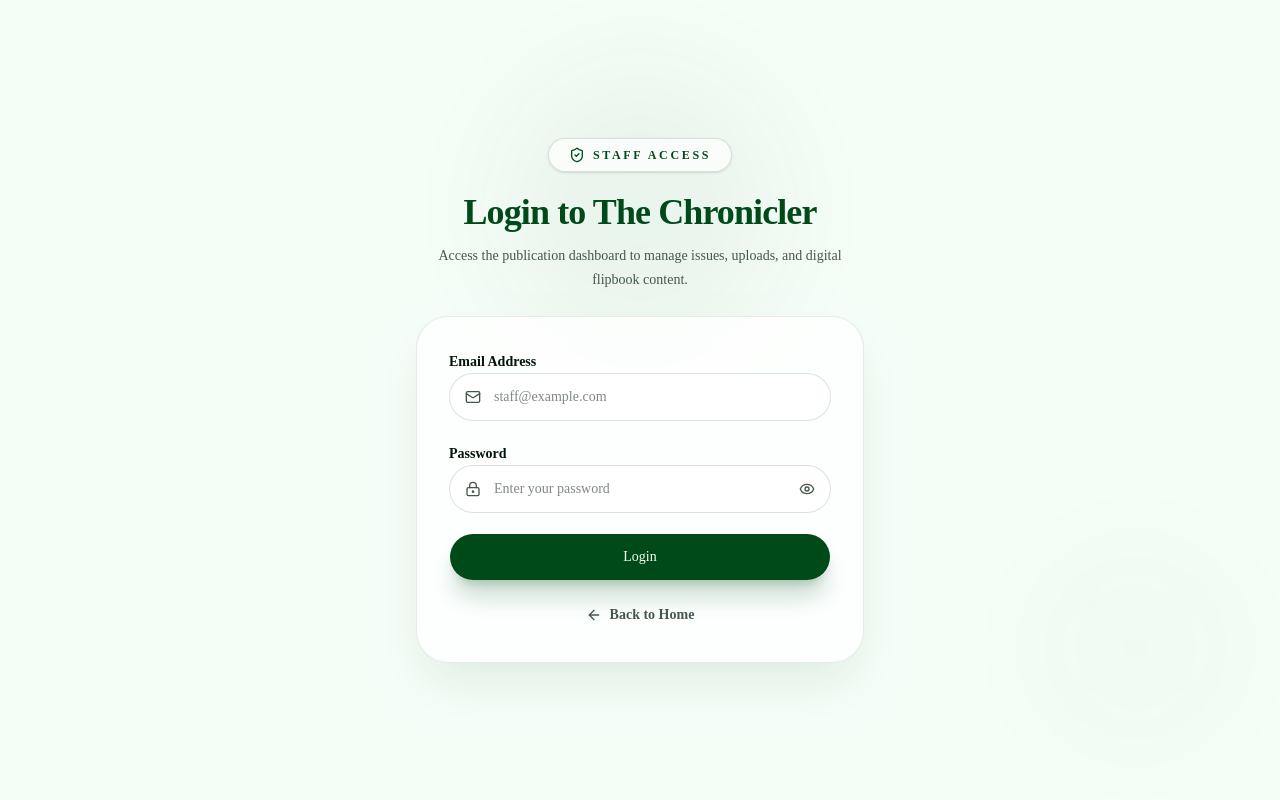
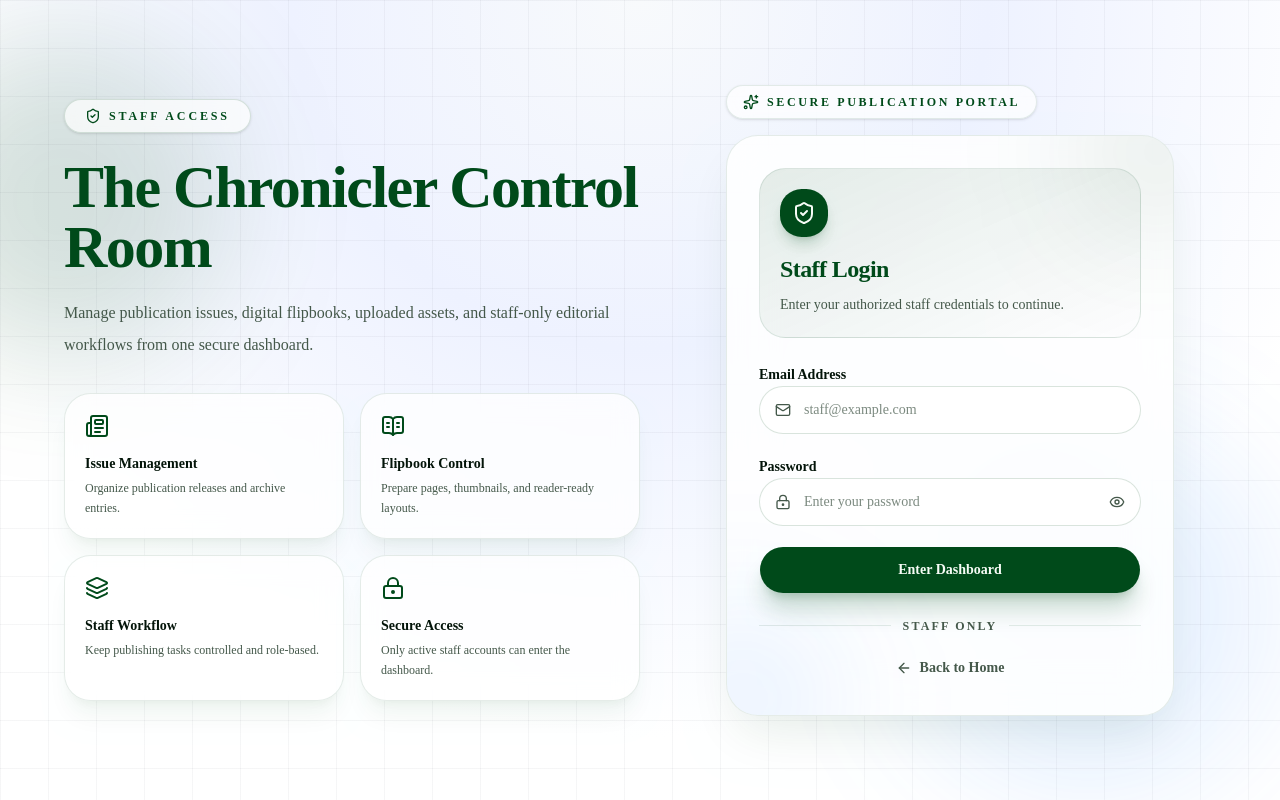
Before and after one commit to buildwithjaym/chronicler-flipbook, a Next.js app: page /login in a window 1280 px wide. Built offline with nearby package versions, Linux system fonts and the light colour scheme; no server answers.

Commit message:
added the login and also the login successful

```diff
--- a/app/login/login-form.tsx
+++ b/app/login/login-form.tsx
@@ -2,10 +2,27 @@
 
 import Link from "next/link"
 import { useRouter, useSearchParams } from "next/navigation"
-import { useState } from "react"
-import { ArrowLeft, Eye, EyeOff, Loader2, LockKeyhole, Mail } from "lucide-react"
+import { useState, type FormEvent } from "react"
+import {
+  ArrowLeft,
+  Eye,
+  EyeOff,
+  Loader2,
+  LockKeyhole,
+  Mail,
+  ShieldCheck,
+} from "lucide-react"
+
 import { Button } from "@/components/ui/button"
 import { createClient } from "@/lib/supabase/client"
+
+type UserRole = "pending" | "staff" | "editor" | "admin"
+type UserStatus = "pending" | "active" | "disabled"
+
+type StaffProfile = {
+  role: UserRole
+  status: UserStatus
+}
 
 export default function LoginForm() {
   const router = useRouter()
@@ -19,21 +36,72 @@ export default function LoginForm() {
   const [isLoading, setIsLoading] = useState(false)
 
   const redirectedFrom = searchParams.get("redirectedFrom")
+  const routeError = searchParams.get("error")
+
   const safeRedirect =
-    redirectedFrom && redirectedFrom.startsWith("/") ? redirectedFrom : "/admin"
+    redirectedFrom &&
+    redirectedFrom.startsWith("/") &&
+    !redirectedFrom.startsWith("//")
+      ? redirectedFrom
+      : "/admin"
 
-  async function handleLogin(event: React.FormEvent<HTMLFormElement>) {
+  const displayError =
+    errorMessage ||
+    (routeError === "unauthorized"
+      ? "Your account is not authorized to access the staff dashboard."
+      : "")
+
+  async function handleLogin(event: FormEvent<HTMLFormElement>) {
     event.preventDefault()
+
+    const cleanEmail = email.trim().toLowerCase()
+
     setErrorMessage("")
     setIsLoading(true)
 
-    const { error } = await supabase.auth.signInWithPassword({
-      email,
+    const { data, error } = await supabase.auth.signInWithPassword({
+      email: cleanEmail,
       password,
     })
 
-    if (error) {
+    if (error || !data.user) {
       setErrorMessage("Invalid email or password. Please try again.")
+      setIsLoading(false)
+      return
+    }
+
+    const { data: profile, error: profileError } = await supabase
+      .from("users")
+      .select("role, status")
+      .eq("id", data.user.id)
+      .maybeSingle<StaffProfile>()
+
+    if (profileError || !profile) {
+      await supabase.auth.signOut()
+      setErrorMessage("No staff profile was found for this account.")
+      setIsLoading(false)
+      return
+    }
+
+    if (profile.status === "pending") {
+      await supabase.auth.signOut()
+      setErrorMessage("Your staff account is still pending activation.")
+      setIsLoading(false)
+      return
+    }
+
+    if (profile.status === "disabled") {
+      await supabase.auth.signOut()
+      setErrorMessage("This staff account has been disabled.")
+      setIsLoading(false)
+      return
+    }
+
+    const allowedRoles: UserRole[] = ["admin", "editor", "staff"]
+
+    if (!allowedRoles.includes(profile.role)) {
+      await supabase.auth.signOut()
+      setErrorMessage("This account is not allowed to access the dashboard.")
       setIsLoading(false)
       return
     }
@@ -43,7 +111,31 @@ export default function LoginForm() {
   }
 
   return (
-    <div className="rounded-[2rem] border border-primary/10 bg-white/80 p-6 shadow-2xl shadow-primary/10 backdrop-blur-md sm:p-8">
+    <div className="relative overflow-hidden rounded-[2rem] border border-primary/10 bg-white/85 p-6 shadow-2xl shadow-primary/10 backdrop-blur-xl sm:p-8">
+      <div
+        aria-hidden="true"
+        className="pointer-events-none absolute -right-16 -top-16 h-40 w-40 rounded-full bg-primary/10 blur-3xl"
+      />
+      <div
+        aria-hidden="true"
+        className="pointer-events-none absolute -bottom-20 -left-20 h-48 w-48 rounded-full bg-blue-500/10 blur-3xl"
+      />
+
+      <div className="relative">
+        <div className="mb-6 rounded-3xl border border-primary/10 bg-gradient-to-br from-primary/10 to-transparent p-5">
+          <div className="mb-4 flex h-12 w-12 items-center justify-center rounded-2xl bg-primary text-primary-foreground shadow-lg shadow-primary/20">
+            <ShieldCheck className="h-6 w-6" />
+          </div>
+
+          <h2 className="text-2xl font-black tracking-tight text-primary">
+            Staff Login
+          </h2>
+
+          <p className="mt-2 text-sm leading-6 text-muted-foreground">
+            Enter your authorized staff credentials to continue.
+          </p>
+        </div>
+
         <form onSubmit={handleLogin} className="space-y-5">
           <div className="space-y-2">
             <label
@@ -64,7 +156,8 @@ export default function LoginForm() {
                 value={email}
                 onChange={(event) => setEmail(event.target.value)}
                 required
-              className="h-12 w-full rounded-full border border-primary/15 bg-white px-11 text-sm font-medium outline-none transition focus:border-primary focus:ring-4 focus:ring-primary/10"
+                disabled={isLoading}
+                className="h-12 w-full rounded-full border border-primary/15 bg-white px-11 text-sm font-medium outline-none transition placeholder:text-muted-foreground/70 focus:border-primary focus:ring-4 focus:ring-primary/10 disabled:cursor-not-allowed disabled:opacity-70"
               />
             </div>
           </div>
@@ -88,13 +181,15 @@ export default function LoginForm() {
                 value={password}
                 onChange={(event) => setPassword(event.target.value)}
                 required
-              className="h-12 w-full rounded-full border border-primary/15 bg-white px-11 pr-12 text-sm font-medium outline-none transition focus:border-primary focus:ring-4 focus:ring-primary/10"
+                disabled={isLoading}
+                className="h-12 w-full rounded-full border border-primary/15 bg-white px-11 pr-12 text-sm font-medium outline-none transition placeholder:text-muted-foreground/70 focus:border-primary focus:ring-4 focus:ring-primary/10 disabled:cursor-not-allowed disabled:opacity-70"
               />
 
               <button
                 type="button"
                 onClick={() => setShowPassword((current) => !current)}
-              className="absolute right-4 top-1/2 -translate-y-1/2 text-muted-foreground transition hover:text-primary"
+                disabled={isLoading}
+                className="absolute right-4 top-1/2 -translate-y-1/2 text-muted-foreground transition hover:text-primary disabled:cursor-not-allowed disabled:opacity-60"
                 aria-label={showPassword ? "Hide password" : "Show password"}
               >
                 {showPassword ? (
@@ -106,9 +201,13 @@ export default function LoginForm() {
             </div>
           </div>
 
-        {errorMessage ? (
-          <div className="rounded-2xl border border-red-200 bg-red-50 px-4 py-3 text-sm font-medium text-red-700">
-            {errorMessage}
+          {displayError ? (
+            <div
+              role="alert"
+              aria-live="polite"
+              className="rounded-2xl border border-red-200 bg-red-50 px-4 py-3 text-sm font-medium leading-6 text-red-700"
+            >
+              {displayError}
             </div>
           ) : null}
 
@@ -116,18 +215,26 @@ export default function LoginForm() {
             type="submit"
             size="lg"
             disabled={isLoading}
-          className="h-12 w-full rounded-full shadow-xl shadow-primary/20"
+            className="h-12 w-full rounded-full font-bold shadow-xl shadow-primary/20"
           >
             {isLoading ? (
               <>
                 <Loader2 className="h-4 w-4 animate-spin" />
-              Signing in...
+                Verifying access...
               </>
             ) : (
-            "Login"
+              "Enter Dashboard"
             )}
           </Button>
         </form>
+
+        <div className="mt-6 flex items-center gap-3">
+          <div className="h-px flex-1 bg-primary/10" />
+          <span className="text-xs font-semibold uppercase tracking-[0.18em] text-muted-foreground">
+            Staff Only
+          </span>
+          <div className="h-px flex-1 bg-primary/10" />
+        </div>
 
         <div className="mt-6 text-center">
           <Link
@@ -139,5 +246,6 @@ export default function LoginForm() {
           </Link>
         </div>
       </div>
+    </div>
   )
 }
--- a/app/login/page.tsx
+++ b/app/login/page.tsx
@@ -1,28 +1,122 @@
 import type { Metadata } from "next"
 import { Suspense } from "react"
-import { ShieldCheck } from "lucide-react"
+import { redirect } from "next/navigation"
+import {
+  BookOpenText,
+  Layers3,
+  LockKeyhole,
+  Newspaper,
+  ShieldCheck,
+  Sparkles,
+} from "lucide-react"
+
 import LoginForm from "./login-form"
+import { createClient } from "@/lib/supabase/server"
 
 export const metadata: Metadata = {
-  title: "Staff Login",
-  description: "Login page for The Chronicler publication staff.",
+  title: "Staff Login | The Chronicler",
+  description: "Secure staff login for The Chronicler publication dashboard.",
 }
 
-export default function LoginPage() {
+export default async function LoginPage() {
+  const supabase = await createClient()
+
+  const {
+    data: { user },
+  } = await supabase.auth.getUser()
+
+  if (user) {
+    const { data: profile } = await supabase
+      .from("users")
+      .select("role, status")
+      .eq("id", user.id)
+      .maybeSingle()
+
+    const isActiveStaff =
+      profile?.status === "active" &&
+      ["admin", "editor", "staff"].includes(profile.role)
+
+    if (isActiveStaff) {
+      redirect("/admin")
+    }
+  }
+
   return (
-    <main className="relative flex min-h-screen items-center justify-center overflow-hidden bg-background px-4 py-10">
+    <main className="relative min-h-screen overflow-hidden bg-[radial-gradient(circle_at_top,#f8fafc_0%,#eef2ff_34%,#ffffff_72%)] px-4 py-8 text-foreground">
       <div
         aria-hidden="true"
-        className="soft-glow pointer-events-none absolute left-1/2 top-16 h-72 w-72 -translate-x-1/2 rounded-full bg-primary/10 blur-3xl"
+        className="pointer-events-none absolute -left-24 top-10 h-80 w-80 rounded-full bg-primary/15 blur-3xl"
+      />
+      <div
+        aria-hidden="true"
+        className="pointer-events-none absolute bottom-0 right-0 h-96 w-96 rounded-full bg-blue-500/10 blur-3xl"
+      />
+      <div
+        aria-hidden="true"
+        className="pointer-events-none absolute inset-0 bg-[linear-gradient(to_right,rgba(15,23,42,0.04)_1px,transparent_1px),linear-gradient(to_bottom,rgba(15,23,42,0.04)_1px,transparent_1px)] bg-[size:48px_48px]"
       />
 
-      <div
-        aria-hidden="true"
-        className="soft-glow pointer-events-none absolute bottom-10 right-8 h-56 w-56 rounded-full bg-primary/5 blur-3xl"
-      />
+      <section className="relative z-10 mx-auto grid min-h-[calc(100vh-4rem)] w-full max-w-6xl items-center gap-8 lg:grid-cols-[1.05fr_0.95fr]">
+        <div className="hidden lg:block">
+          <div className="mb-6 inline-flex items-center gap-2 rounded-full border border-primary/15 bg-white/70 px-5 py-2 text-xs font-bold uppercase tracking-[0.24em] text-primary shadow-sm backdrop-blur-md">
+            <ShieldCheck className="h-4 w-4" />
+            Staff Access
+          </div>
 
-      <section className="relative z-10 w-full max-w-md">
-        <div className="mb-6 text-center">
+          <h1 className="max-w-2xl text-5xl font-black tracking-tight text-primary xl:text-6xl">
+            The Chronicler Control Room
+          </h1>
+
+          <p className="mt-5 max-w-xl text-base leading-8 text-muted-foreground">
+            Manage publication issues, digital flipbooks, uploaded assets, and
+            staff-only editorial workflows from one secure dashboard.
+          </p>
+
+          <div className="mt-8 grid max-w-xl grid-cols-2 gap-4">
+            <div className="rounded-3xl border border-primary/10 bg-white/75 p-5 shadow-xl shadow-primary/5 backdrop-blur-md">
+              <Newspaper className="mb-4 h-6 w-6 text-primary" />
+              <p className="text-sm font-bold text-foreground">
+                Issue Management
+              </p>
+              <p className="mt-1 text-xs leading-5 text-muted-foreground">
+                Organize publication releases and archive entries.
+              </p>
+            </div>
+
+            <div className="rounded-3xl border border-primary/10 bg-white/75 p-5 shadow-xl shadow-primary/5 backdrop-blur-md">
+              <BookOpenText className="mb-4 h-6 w-6 text-primary" />
+              <p className="text-sm font-bold text-foreground">
+                Flipbook Control
+              </p>
+              <p className="mt-1 text-xs leading-5 text-muted-foreground">
+                Prepare pages, thumbnails, and reader-ready layouts.
+              </p>
+            </div>
+
+            <div className="rounded-3xl border border-primary/10 bg-white/75 p-5 shadow-xl shadow-primary/5 backdrop-blur-md">
+              <Layers3 className="mb-4 h-6 w-6 text-primary" />
+              <p className="text-sm font-bold text-foreground">
+                Staff Workflow
+              </p>
+              <p className="mt-1 text-xs leading-5 text-muted-foreground">
+                Keep publishing tasks controlled and role-based.
+              </p>
+            </div>
+
+            <div className="rounded-3xl border border-primary/10 bg-white/75 p-5 shadow-xl shadow-primary/5 backdrop-blur-md">
+              <LockKeyhole className="mb-4 h-6 w-6 text-primary" />
+              <p className="text-sm font-bold text-foreground">
+                Secure Access
+              </p>
+              <p className="mt-1 text-xs leading-5 text-muted-foreground">
+                Only active staff accounts can enter the dashboard.
+              </p>
+            </div>
+          </div>
+        </div>
+
+        <div className="mx-auto w-full max-w-md">
+          <div className="mb-6 text-center lg:hidden">
             <div className="mb-5 inline-flex items-center gap-2 rounded-full border border-primary/15 bg-white/70 px-5 py-2 text-xs font-bold uppercase tracking-[0.22em] text-primary shadow-sm backdrop-blur-md">
               <ShieldCheck className="h-4 w-4" />
               Staff Access
@@ -38,9 +132,21 @@ export default function LoginPage() {
             </p>
           </div>
 
-        <Suspense>
+          <div className="mb-4 hidden items-center justify-center gap-2 rounded-full border border-primary/10 bg-white/70 px-4 py-2 text-xs font-bold uppercase tracking-[0.22em] text-primary shadow-sm backdrop-blur-md lg:inline-flex">
+            <Sparkles className="h-4 w-4" />
+            Secure Publication Portal
+          </div>
+
+          <Suspense
+            fallback={
+              <div className="rounded-[2rem] border border-primary/10 bg-white/80 p-8 shadow-2xl shadow-primary/10 backdrop-blur-md">
+                <div className="h-72 animate-pulse rounded-3xl bg-primary/10" />
+              </div>
+            }
+          >
             <LoginForm />
           </Suspense>
+        </div>
       </section>
     </main>
   )
```
Also changed, not shown: app/admin/page.tsx (+9 -34 lines), lib/auth/require-staff.ts (added, +39 -0 lines), 1 other file (tests, documents, lock files or other folders). Lines whose indentation alone changed are shown as unchanged.
